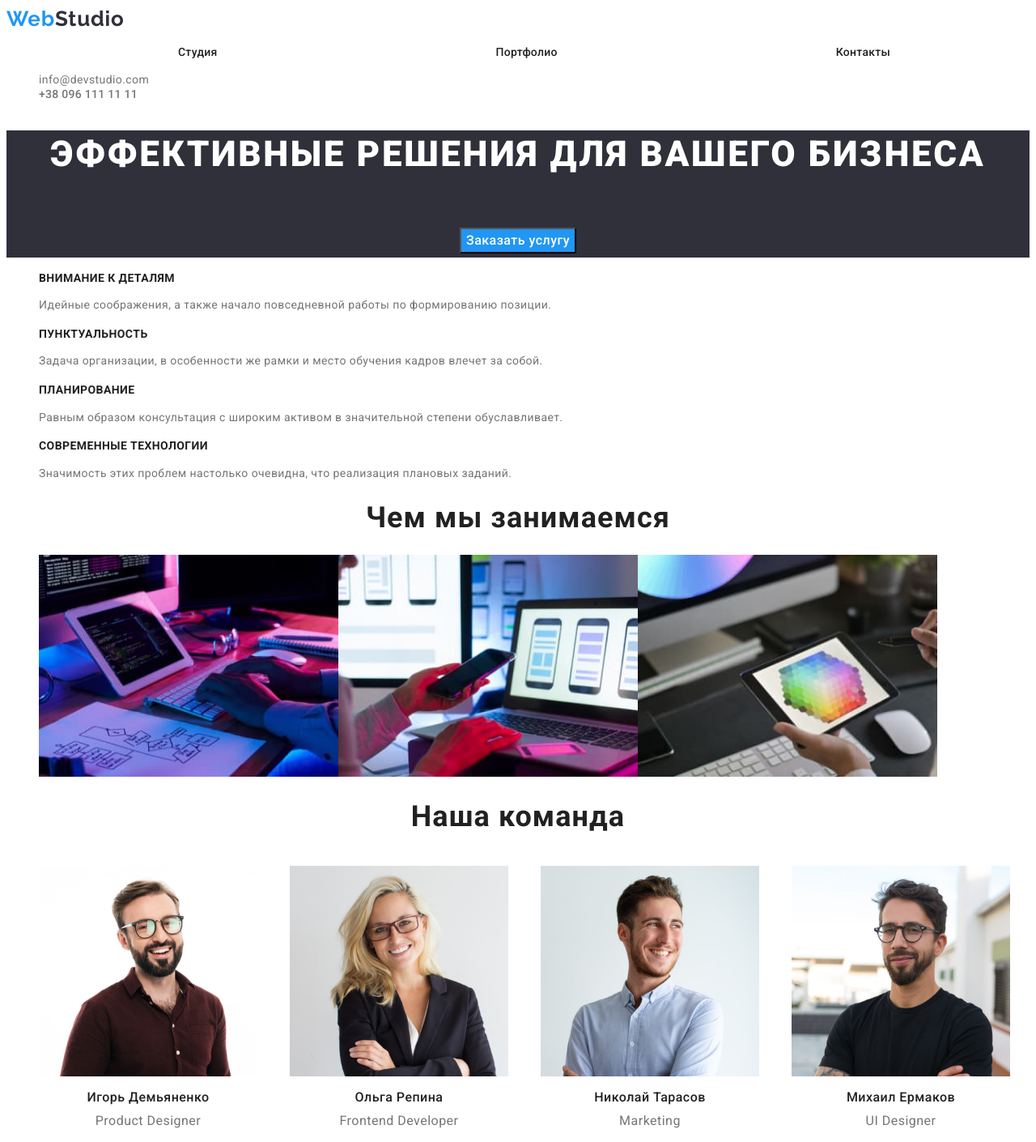
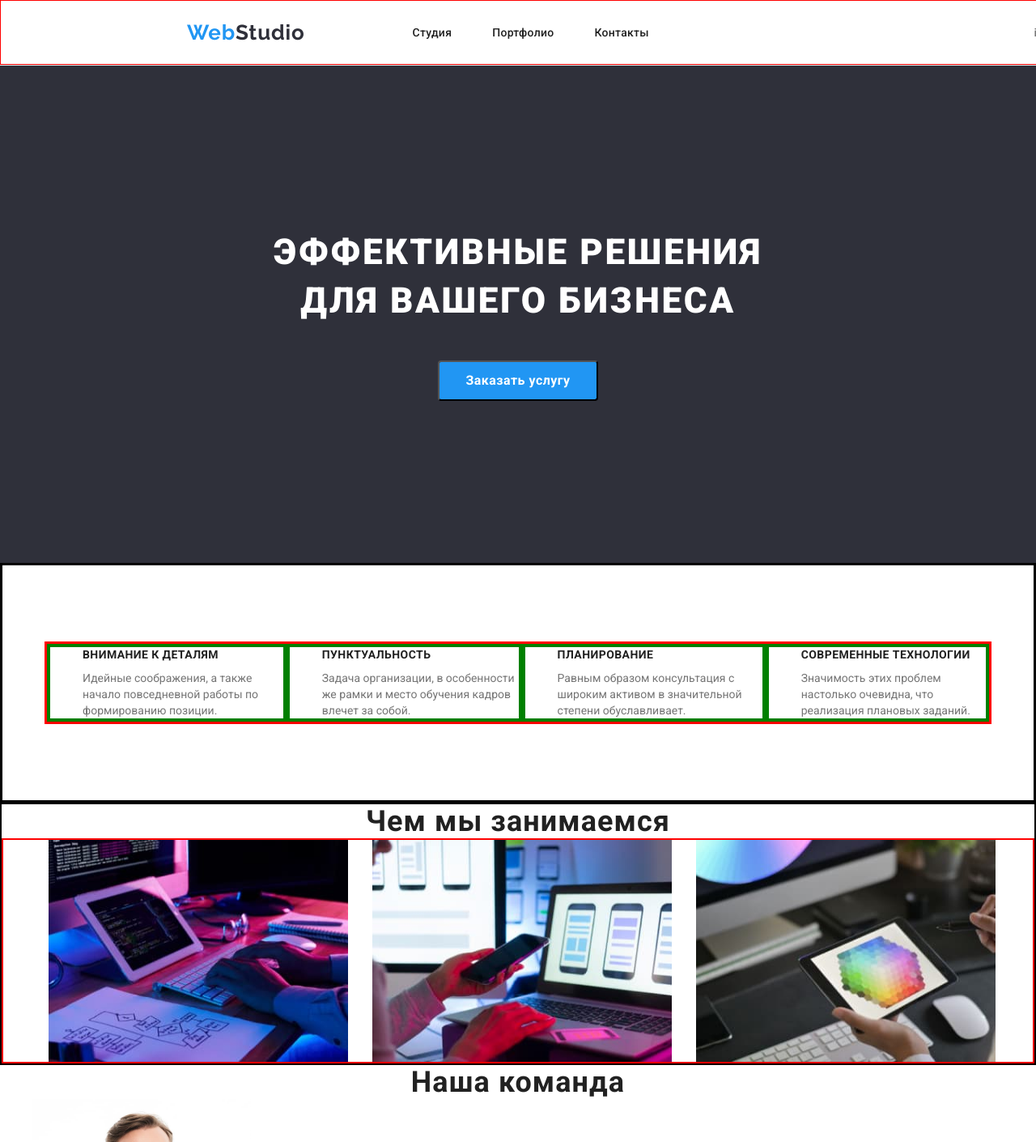
Before and after one commit to OlehDemko/goit-markup-hw-03, a plain HTML site: page index.html in a window 1280 px wide. Shown: the top 1410 px of the page at 81% size. Drawn offline with nearby package versions, Linux system fonts and the light colour scheme; files that its build step writes are made by us from their sources.

Commit message:
ДОМАШКА №3

```diff
--- a/css/styles.css
+++ b/css/styles.css
@@ -5,10 +5,33 @@
 	--third-title-color: #212121;
 	--fifth-title-color: #757575;
 	--sixth-title-color: #188ce8;
+	--horizont--line-color: #ececec;
 }
 
-p h1 h2 h3 h4 h5 h6 {
-	margin: 0pc;
+p,
+h1,
+h2,
+h3,
+h4,
+h5,
+h6 {
+	margin: 0px;
+}
+
+ul {
+	margin: 0px;
+}
+
+button {
+	margin: 0px;
+	padding: 0px;
+}
+img {
+	display: block;
+}
+
+address {
+	font-style: normal;
 }
 
 .body {
@@ -16,44 +39,7 @@ p h1 h2 h3 h4 h5 h6 {
 	font-family: "Roboto", sans-serif;
 }
 
-/*head*/
-
-.logo {
-	font-family: Raleway;
-	font-weight: 700;
-	font-size: 26px;
-	line-height: 1.19;
-	letter-spacing: 0.03em;
-	color: var(--second-title-color);
-	text-decoration: none;
-
-}
-
-.logo-link {
-	font-family: Raleway;
-	font-weight: 700px;
-	font-size: 26px;
-	line-height: 1.19;
-	letter-spacing: 0.03em;
-	text-decoration: none;
-	color: var(--first-title-color);
-
-}
-
-
-
-.site-nav {
-	display: flex;
-
-}
-
-
-
-
-
-
-
-
+/* -----header----- */
 
 
 .header-item-1 {
@@ -84,7 +70,7 @@ p h1 h2 h3 h4 h5 h6 {
 	color: var(--first-title-color);
 }
 
-.mail-list {
+.contact {
 	font-family: Roboto;
 	font-style: normal;
 	font-weight: normal;
@@ -94,11 +80,11 @@ p h1 h2 h3 h4 h5 h6 {
 	color: var(--fifth-title-color);
 	text-decoration: none;
 }
-.mail-list:hover {
+.contact:hover {
 	color: var(--first-title-color);
 }
 
-.tel-list {
+.contact {
 	font-family: Roboto;
 	font-weight: 500;
 	font-size: 14px;
@@ -107,29 +93,244 @@ p h1 h2 h3 h4 h5 h6 {
 	color: var(--fifth-title-color);
 	text-decoration: none;
 }
-
-.tel-list:hover {
+.logo-link {
+	font-family: Raleway;
+	font-weight: 700px;
+	font-size: 26px;
+	line-height: 1.19;
+	letter-spacing: 0.03em;
+	text-decoration: none;
 	color: var(--first-title-color);
 }
 
-.header-item-2 {
-	list-style-type: none;
-	display: block;
-	margin-left: auto;
-	margin-right: auto;
+
+.logo {
+	font-family: Raleway;
+	font-weight: 700;
+	font-size: 26px;
+	line-height: 1.19;
+	letter-spacing: 0.03em;
+	color: var(--second-title-color);
+	text-decoration: none;
+}
+.container {
+	width: 1600px;
+	height: 80px;
+	margin: 0 auto;
+	padding: 0 15px;
+	border: 1px solid red;
+}
+.links {
+	margin-left: 93px;
 }
 
+.nav,
+.links,
+.contacts {
+	display: flex;
+}
+.header {
+	border-bottom: 1px solid #ececec;
+}
+
+header .container {
+	display: flex;
+	justify-content: space-between;
+	align-items: center;
+}
+header.logo {
+	margin-right: 93px;
+	display: flex;
+	align-items: center;
+}
+.contact,
+.link {
+	display: inline-block;
+	margin-right: 50px;
+	padding: 30px 0px;
+	font-weight: 500;
+	font-size: 14px;
+	line-height: calc(16 / 14);
+	letter-spacing: 0.02em;
+	color: var(--third-title-color);
+}
+
+.links li:last-child .link {
+	margin-right: 50px;
+}
+
+.contact {
+	margin-right: 0px;
+	margin-left: 50px;
+	color: var(--fifth-title-color);
+}
+
+.contacts li:first-child .contact {
+	margin-left: 0;
+}
+.logo-link {
+	display: flex;
+	align-items: center;
+	margin-left: 215px;
+}
+
+
+
+
+/* ------Hero----- */
+
+.hero {
+	padding: 200px;
+	background-color: var(--second-title-color);
+	max-width: 1600px;
+	margin: 0 auto;
+	font-family: Roboto;
+	font-weight: 900;
+	font-size: 44px;
+	line-height: 1.36;
+	letter-spacing: 0.06em;
+	text-align: center;
+	color: var(--main-title-color);
+}
+
+.hero__title {
+	font-family: Roboto;
+	font-weight: 900;
+	font-size: 44px;
+	max-width: 650px;
+	line-height: calc(60 / 44);
+	text-align: center;
+	letter-spacing: 0.06em;
+	text-transform: uppercase;
+	color: var(--main-title-color);
+	margin: 0 auto;
+	margin-bottom: 30px;
+}
+
+.hero__btn {
+	font-family: Roboto;
+	background-color: var(--first-title-color);
+	font-style: normal;
+	font-weight: bold;
+	font-size: 16px;
+	line-height: 1.61;
+	letter-spacing: 0.03em;
+	color: var(--main-title-color);
+	padding: 10px 32px;
+	border-radius: 4px;
+	box-shadow: 0px 4px 4px #212121(0, 0, 0, 0.15);
+}
+.hero__btn:hover {
+	background-color: var(--sixth-title-color);
+	cursor: pointer;
+}
+
+/* --------advantages-------- */
+
+.section-advantages {
+	border: 3px solid black;
+	padding: 0 px;
+	display: flex;
+	justify-content: center;
+
+
+}
+.advantages-container {
+	padding: 0;
+	border: 3px solid red;
+	display: flex;
+	width: 1170px;
+	height: 120;
+	margin-top: 94px;
+	margin-bottom: 94px;
+
+}
+.advantages-list {
+	border: 4px solid green;
+	list-style: none;
+	display: flex;
+	justify-content: space-between;
+}
+
+.advantages li {
+	border: 3px solid orange;
+}
+
+.advantages-list__title {
+	font-family: Roboto;
+	font-style: normal;
+	font-weight: bold;
+	font-size: 14px;
+	line-height: 1.4;
+	margin-bottom: 10px;
+	letter-spacing: 0.03em;
+	text-transform: uppercase;
+	color: var(--third-title-color);
+}
+
+.advantages-list__text {
+	font-family: Roboto;
+	font-style: normal;
+	font-weight: normal;
+	font-size: 14px;
+	line-height: 1.4;
+	letter-spacing: calc(24 / 14);
+	color: var(--fifth-title-color);
+}
+
+/* ---go-about--- */
+
+.section-go-about {
+	border:2px solid black;
+}
+
+
+
+
+.section-title {
+	font-family: Roboto;
+	font-style: normal;
+	font-weight: bold;
+	font-size: 36px;
+	line-height: 42px;
+	text-align: center;
+	letter-spacing: 0.03em;
+	color: var(--third-title-color);
+}
+
+.go-about__list {
+	border: 2px solid red;
+	display: flex;
+	align-items: center;
+	justify-content: center;
+}
+
+.go-about__list li {
+	width: calc((100% - 60 px) / 3);
+	margin-right: 30px;
+}
+.go-about__list li :last-child {
+	margin-right: 0px;
+}
+
+
+
+
+
+
+
+
 /* Списки <li> */
-.item-address{
+.item-address {
 	list-style-type: none;
 }
 .advantages {
 	list-style-type: none;
 }
-.photo-list {
+.go-about__list {
 	list-style-type: none;
 }
-.command-list {
+.team__title {
 	list-style-type: none;
 }
 
@@ -139,7 +340,51 @@ p h1 h2 h3 h4 h5 h6 {
 .header-tel-list {
 	list-style-type: none;
 }
-/*mail*/
+.links {
+	list-style-type: none;
+}
+
+/*  ----------- */
+
+.team__list{
+	display: flex;
+	justify-content: space-between;
+}
+
+.team__list li {
+	width: calc((100% - 90px) /4);
+	margin-right: 30px;
+}
+.team__list li:last-child{
+	margin-right: 0px;
+}
+
+
+
+.team__text {
+	font-family: Roboto;
+	text-align: center;
+	font-size: 16px;
+	line-height: 0.8;
+	letter-spacing: 0.03em;
+	color: var(--fifth-title-color);
+}
+
+
+.team__title {
+	font-family: Roboto;
+	text-align: center;
+	font-weight: 500;
+	font-size: 16px;
+	line-height: 0.8;
+	letter-spacing: 0.03em;
+	color: var(--third-title-color);}
+
+
+
+
+
+
 
 /* btn */
 .btn {
@@ -163,36 +408,8 @@ p h1 h2 h3 h4 h5 h6 {
 	cursor: pointer;
 }
 
-.btn-1 {
-	font-family: Roboto;
-	background-color: var(--first-title-color);
-	font-style: normal;
-	font-weight: 500;
-	font-size: 16px;
-	line-height: 1.61;
-	letter-spacing: 0.03em;
-	color: var(--main-title-color);
-}
-.btn-1:hover {
-	background-color: var(--sixth-title-color);
-	cursor: pointer;
-}
 
-.portfolio-title {
-	font-family: Roboto;
-	font-weight: bold;
-	font-size: 18px;
-	line-height: 0.9;
-	letter-spacing: 0.06em;
-	color: var(--third-title-color);
-}
-.portfolio-text {
-	font-family: Roboto;
-	font-size: 16px;
-	line-height: 0.8;
-	letter-spacing: 0.03em;
-	color: var(--fifth-title-color);
-}
+
 
 /*footer*/
 .footer {
@@ -218,49 +435,6 @@ p h1 h2 h3 h4 h5 h6 {
 
 /* Hero */
 
-.hero {
-	background-color: var(--second-title-color);
-	font-family: Roboto;
-	font-weight: 900;
-	font-size: 44px;
-	line-height: 1.36;
-	letter-spacing: 0.06em;
-	text-align: center;
-	color: var(--main-title-color);
-}
-
-.hero-title {
-	font-family: Roboto;
-	font-style: normal;
-	font-weight: 900;
-	font-size: 44px;
-	line-height: 1.36;
-	text-align: center;
-	letter-spacing: 0.06em;
-	text-transform: uppercase;
-	color: var(--main-title-color);
-}
-
-.main-list {
-	font-family: Roboto;
-	font-style: normal;
-	font-weight: bold;
-	font-size: 14px;
-	line-height: 1.4;
-	letter-spacing: 0.03em;
-	text-transform: uppercase;
-	color: var(--third-title-color);
-}
-.main-list-text {
-	font-family: Roboto;
-	font-style: normal;
-	font-weight: normal;
-	font-size: 14px;
-	line-height: 1.4;
-	letter-spacing: 0.03em;
-	color: var(--fifth-title-color);
-}
-
 .class {
 	font-family: Roboto;
 	font-weight: bold;
@@ -280,28 +454,23 @@ p h1 h2 h3 h4 h5 h6 {
 	color: var(--third-title-color);
 }
 
-.name {
+
+
+
+
+
+
+.portfolio-title {
 	font-family: Roboto;
-	text-align: center;
-	font-weight: 500;
+	font-weight: bold;
+	font-size: 18px;
+	line-height: 0.9;
+	letter-spacing: 0.06em;
+	color: var(--third-title-color);
+}
+.portfolio-text {
+	font-family: Roboto;
 	font-size: 16px;
 	line-height: 0.8;
 	letter-spacing: 0.03em;
-	color: var(--third-title-color);
-}
-.profession {
-	font-family: Roboto;
-	text-align: center;
-	font-size: 16px;
-	line-height: 0.8;
-	letter-spacing: 0.03em;
-	color: var(--fifth-title-color);
-}
-
-.photo-items {
-	display: flex;
-	margin-right: 30px;
-}
-.command-items {
-	display: flex;
-}
+	color: var(--fifth-title-color);}
--- a/index.html
+++ b/index.html
@@ -5,79 +5,87 @@
 		<meta http-equiv="X-UA-Compatible" content="IE=edge" />
 		<meta name="viewport" content="width=device-width, initial-scale=1.0" />
 		<title>WebStudio</title>
-		<link rel="stylesheet" href="../goit-markup-hw-02/css/styles.css" />
+		<link rel="stylesheet" href="https://cdnjs.cloudflare.com/ajax/libs/modern-normalize/1.1.0/modern-normalize.min.css" integrity="sha512-wpPYUAdjBVSE4KJnH1VR1HeZfpl1ub8YT/NKx4PuQ5NmX2tKuGu6U/JRp5y+Y8XG2tV+wKQpNHVUX03MfMFn9Q==" crossorigin="anonymous" referrerpolicy="no-referrer" />
+
+		<link rel="stylesheet" href="../goit-markup-hw-03/css/styles.css">
 		<link rel="preconnect" href="https://fonts.googleapis.com" />
 		<link rel="preconnect" href="https://fonts.gstatic.com" crossorigin />
 		<link
 			href="https://fonts.googleapis.com/css2?family=Raleway:wght@700&family=Roboto:wght@400;500;700;900&display=swap"
-			rel="stylesheet"
+			rel="stylesheet">
+			<link rel="stylesheet" href="css/normalisze.css"
 		/>
 	</head>
 	<body>
 
 		<header class="header">
 			<div class="container">
-			<nav class="header-nav">
+			<nav class="nav">
 				<a class="logo-link" href="" lang="en">Web<span class="logo">Studio</span>
 				</a>
-				<ul class="site-nav">
-					<li class="header-item-2"><a class="header-item-3" href="../index.html">Студия</a></li>
-					<li class="header-item-2"><a class="header-item-1" href="../goit-markup-hw-02/portfolio/portfolio.html">Портфолио</a></li>
-					<li class="header-item-2"><a class="header-item-3" href="">Контакты</a></li>
+				<ul class="links">
+					<li class="link"><a class="header-item-3" href="../index.html">Студия</a></li>
+					<li class="link"><a class="header-item-1" href="../goit-markup-hw-02/portfolio/portfolio.html">Портфолио</a></li>
+					<li class="link"><a class="header-item-3" href="">Контакты</a></li>
 				</ul>
 			</nav>
-		</div>
-		<div class="header">
-			<ul>
-				<li class="item-address"><a class="mail-list" href="mailto:info@devstudio.com">info@devstudio.com</a></li>
-				<li class="item-address"><a class="tel-list" href="tel:+380961111111">+38 096 111 11 11</a></li>
+			<ul class="contacts">
+				<li class="item-address"><a class="contact" href="mailto:info@devstudio.com">info@devstudio.com</a></li>
+				<li class="item-address"><a class="contact" href="tel:+380961111111">+38 096 111 11 11</a></li>
 			</ul>
 		</div>
 		</header>
 
-		<main class="main">
+		<main>
 			<section class="hero">
-				<h1 class="hero-title">Эффективные решения для вашего бизнеса</h1>
-				<button class="btn-1" type="button">Заказать услугу</button>
+				<h1 class="hero__title">Эффективные решения для вашего бизнеса</h1>
+				<button  type="button" class="hero__btn">Заказать услугу</button>
 			</section>
-			<section>
-				<h2 hidden>Advantages</h2>
-				<ul>
-					<li class="advantages ">
-						<h3 class="main-list">Внимание к деталям</h3>
-						<p class="main-list-text">
+
+			<section class="section-advantages">
+				<h2 hidden class="hidden-title">Advantages</h2>
+				<div class="advantages-container">
+				      <ul class="advantages-list">
+					    <li class="advantages ">
+						<h3 class="advantages-list__title">Внимание к деталям</h3>
+						<p class="advantages-list__text">
 							Идейные соображения, а также начало повседневной работы по формированию позиции.
 						</p>
 					</li>
 				</ul>
 
-				<ul>
+				<ul class="advantages-list">
 					<li class="advantages">
-						<h3 class="main-list">Пунктуальность</h3>
-						<p class="main-list-text">
+						<h3 class="advantages-list__title">Пунктуальность</h3>
+						<p class="advantages-list__text">
 							Задача организации, в особенности же рамки и место обучения кадров влечет за собой.
 						</p>
 					</li>
 				</ul>
-				<ul>
+				<ul class="advantages-list">
 					<li class="advantages">
-						<h3 class="main-list">Планирование</h3>
-						<p class="main-list-text">
+						<h3 class="advantages-list__title">Планирование</h3>
+						<p class="advantages-list__text">
 							Равным образом консультация с широким активом в значительной степени обуславливает.
 						</p>
 					</li>
 				</ul>
 
-				<ul>
+				<ul class="advantages-list">
 					<li class="advantages">
-						<h3 class="main-list">Современные технологии</h3>
-						<p class="main-list-text">Значимость этих проблем настолько очевидна, что реализация плановых заданий.</p>
+						<h3 class="advantages-list__title">Современные технологии</h3>
+						<p class="advantages-list__text">Значимость этих проблем настолько очевидна, что реализация плановых заданий.</p>
 					</li>
 				</ul>
+			</div>
 			</section>
-			<section>
-				<h2 class="class">Чем мы занимаемся</h2>
-				<ul class="photo-items">
+
+			<section class="section-go-about">
+
+			<h2 class="section-title">Чем мы занимаемся</h2>
+			<div class="container-photo">
+			<ul class="go-about__list">
+
 					<li class="photo-list">
 						<img src="images/img1jpg.jpg" alt="img1" width="370" height="274" />
 					</li>
@@ -88,43 +96,44 @@
 						<img src="images/img3jpg.jpg" alt="img3" width="370" height="274" />
 					</li>
 				</ul>
+			</div>
 			</section>
-			<section>
-				<h2 class="command">Наша команда</h2>
-<div class="command-items">
-				<ul>
-					<li class="command-list">
+			<section class="section team">
+				<h2 class="section-title">Наша команда</h2>
+                <div class="command-container">
+				<ul class="team__list">
+					<li class="team__title">
 						<img src="images/img4jpg.jpg" alt="/img4" width="270" height="260" />
 
-						<h3 class="name">Игорь Демьяненко</h3>
-						<p class="profession" lang="en">Product Designer</p>
+						<h3 class="team__title ">Игорь Демьяненко</h3>
+						<p class="team__title" lang="en">Product Designer</p>
 					</li>
 				</ul>
 
-				<ul>
-					<li class="command-list">
+				<ul  class="team__list">
+					<li class="team__title">
 						<img src="images/img5jpg.jpg" alt="img5" width="270" height="260" />
 
-						<h3 class="name">Ольга Репина</h3>
-						<p class="profession" lang="en">Frontend Developer</p>
+						<h3 class="team__title ">Ольга Репина</h3>
+						<p class="team__text" lang="en">Frontend Developer</p>
 					</li>
 				</ul>
 
-				<ul>
-					<li class="command-list">
+				<ul  class="team__list">
+					<li class="">
 						<img src="images/img6jpg.jpg" alt="img6" width="270" height="260" />
 
-						<h3 class="name">Николай Тарасов</h3>
-						<p class="profession" lang="en">Marketing</p>
+						<h3 class="team__title ">Николай Тарасов</h3>
+						<p class="team__text" lang="en">Marketing</p>
 					</li>
 				</ul>
 
-				<ul>
-					<li class="command-list">
+				<ul  class="team__list">
+					<li class="team__title">
 						<img src="./images/img7jpg.jpg" alt="img7" width="270" height="260" />
 
-						<h3 class="name">Михаил Ермаков</h3>
-						<p class="profession" lang="en">UI Designer</p>
+						<h3 class="team__title ">Михаил Ермаков</h3>
+						<p class="team__text" lang="en">UI Designer</p>
 					</li>
 				</ul>
 				</div>
```
Also changed, not shown: portfolio/portfolio.html (+1 -1 lines).
